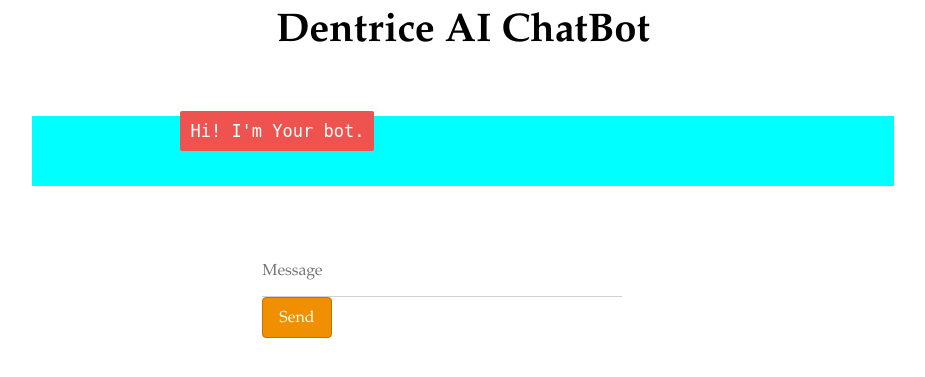
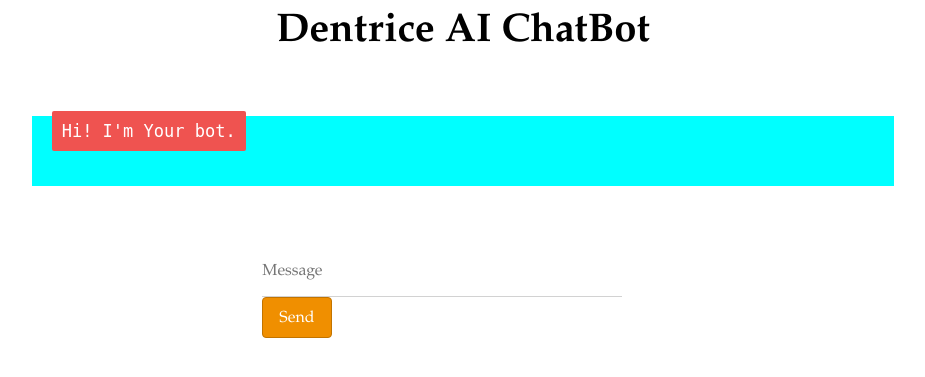
Before and after one commit to Terence551/CUItensor1, a Flask app: page / in a window 1280 px wide. Shown: the top 377 px of the page, without its empty margins (177-1102 px from the left). Run offline with Flask 2, Linux system fonts and the light colour scheme; parts of the project's set-up code (start-up, migrations or seed data) failed here and were passed over; some libraries are stand-ins or nearby versions.

Commit message:
slugignore added index.html updated

```diff
--- a/templates/index.html
+++ b/templates/index.html
@@ -12,7 +12,7 @@
     <h1>Dentrice AI ChatBot</h1>
     <form>
         <div id="chatbox">
-            <div class="col-md-8 ml-auto mr-auto">
+            <div class="col-md-8">
                 <p class="botText"><span>Hi! I'm Your bot.</span></p>
             </div>
         </div>
```
Also changed, not shown: 1 other file.
